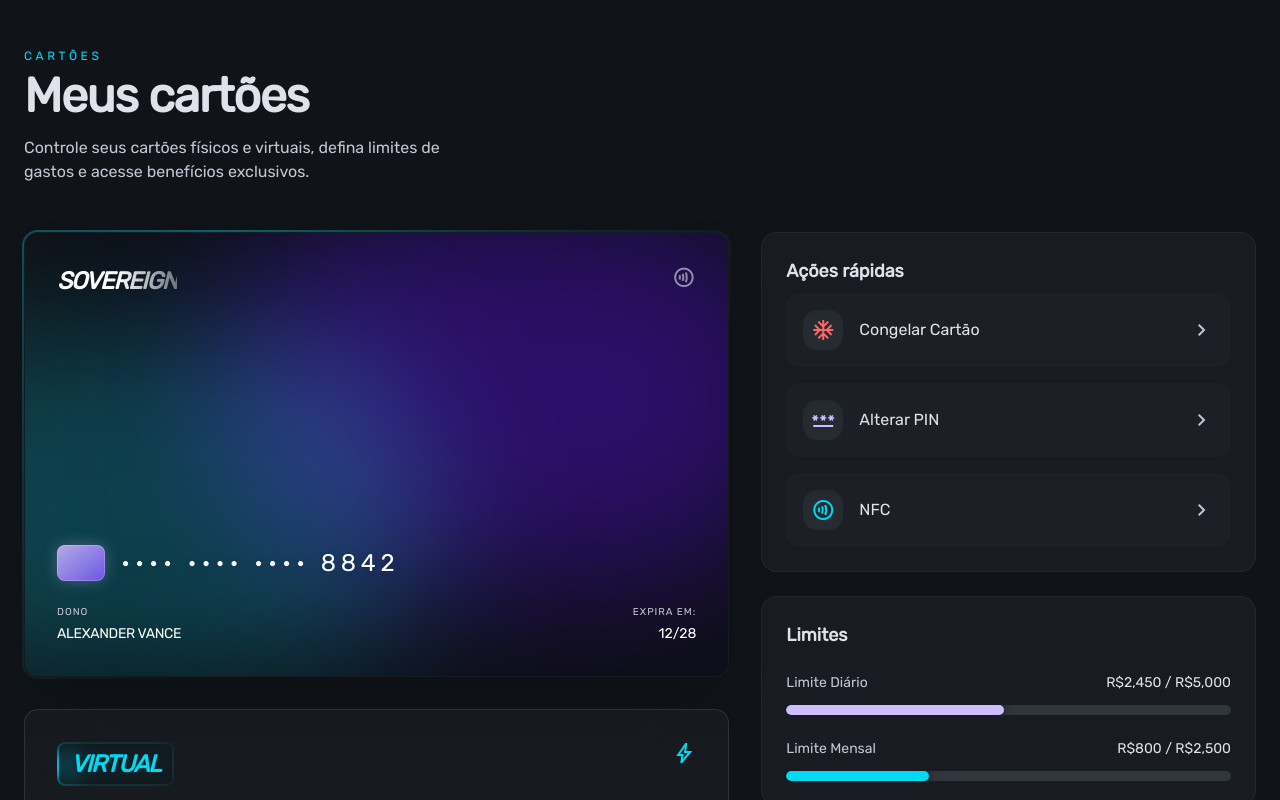
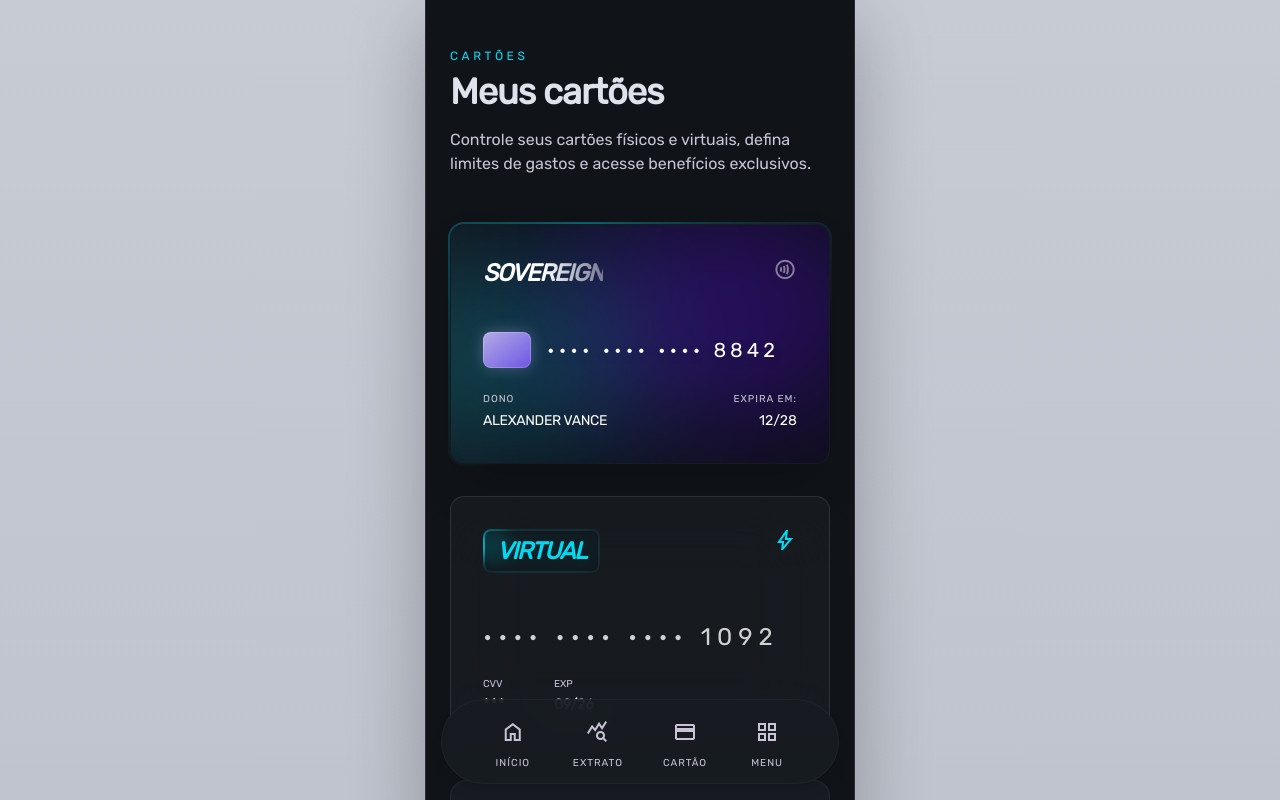
Before and after one commit to yDiony/WalletApp, a Next.js app: page /cards in a window 1280 px wide. Shown: the top 800 px of the page. Built offline with nearby package versions, Linux system fonts and the light colour scheme.

Commit message:
feat: improved the view by changing to only mobile even in desktop

```diff
--- a/src/app/(private)/cards/page.tsx
+++ b/src/app/(private)/cards/page.tsx
@@ -9,7 +9,7 @@ const Icon = ({ name, className = "" }: { name: string; className?: string }) =>
 
 export default function CardsPage() {
   return (
-    <div className="min-h-screen bg-[#101419] text-[#e0e2eb] px-6 pt-12 pb-32 max-w-7xl mx-auto overflow-hidden">
+    <div className="min-h-screen bg-[#101419] text-[#e0e2eb] px-6 pt-12 pb-32 overflow-hidden">
 
       <motion.section
         initial={{ opacity: 0, x: -20 }}
@@ -19,7 +19,7 @@ export default function CardsPage() {
         <span className="text-xs uppercase tracking-[0.3em] text-[#00daf3] mb-2 block">
           Cartões
         </span>
-        <h2 className="text-4xl lg:text-5xl font-extrabold tracking-tight mb-4">
+        <h2 className="text-4xl font-extrabold tracking-tight mb-4">
           Meus cartões
         </h2>
         <p className="text-[#c9c4d5] max-w-md">
@@ -27,10 +27,10 @@ export default function CardsPage() {
         </p>
       </motion.section>
 
-      <div className="grid grid-cols-1 lg:grid-cols-12 gap-8">
+      <div className="grid grid-cols-1 gap-8">
 
 
-        <div className="lg:col-span-7 space-y-8">
+        <div className="space-y-8">
 
 
           <motion.div
@@ -99,7 +99,7 @@ export default function CardsPage() {
                   <div className="relative w-12 h-9 bg-gradient-to-br from-[#cdbdff] to-[#7b5cff] rounded-md shadow-[0_0_15px_rgba(205,189,255,0.3)]">
                     <div className="absolute inset-0 bg-black/10 rounded-md border border-white/20" />
                   </div>
-                  <div className="text-xl lg:text-2xl tracking-[0.2em] text-white font-mono drop-shadow-lg">
+                  <div className="text-xl tracking-[0.2em] text-white font-mono drop-shadow-lg">
                     •••• •••• •••• 8842
                   </div>
                 </div>
@@ -186,7 +186,7 @@ export default function CardsPage() {
           initial={{ opacity: 0, x: 20 }}
           animate={{ opacity: 1, x: 0 }}
           transition={{ delay: 0.3 }}
-          className="lg:col-span-5 space-y-6"
+          className="space-y-6"
         >
 
           <div className="bg-[#181c22] rounded-2xl p-6 border border-white/5 space-y-4">
--- a/src/app/(private)/history/page.tsx
+++ b/src/app/(private)/history/page.tsx
@@ -26,7 +26,7 @@ export default function ExtratoPage() {
     <div className="min-h-screen bg-[#101419] text-[#e0e2eb] pb-32">
 
       {/* HEADER SIMPLIFICADO */}
-      <header className="fixed top-0 w-full z-50 backdrop-blur-md bg-[#101419]/80 border-b border-[#474553]/20">
+      <header className="fixed top-0 left-1/2 z-50 w-full max-w-[430px] -translate-x-1/2 backdrop-blur-md bg-[#101419]/80 border-b border-[#474553]/20">
         <div className="flex items-center justify-between px-6 py-4">
 
           <div className="flex items-center gap-3">
--- a/src/app/(private)/page.tsx
+++ b/src/app/(private)/page.tsx
@@ -17,11 +17,10 @@ const Icon = ({
 }) => <span className={`material-symbols-outlined ${className}`}>{name}</span>;
 
 export default function HomePage() {
-  const pathname = usePathname();
   return (
     <div className="min-h-screen bg-[#101419] text-[#e0e2eb]">
-      <header className="fixed top-0 w-full z-50 backdrop-blur-md bg-[#101419]/80 border-b border-[#474553]/20">
-        <div className="max-w-7xl mx-auto px-6 py-4 flex items-center justify-between">
+      <header className="fixed top-0 left-1/2 z-50 w-full max-w-[430px] -translate-x-1/2 backdrop-blur-md bg-[#101419]/80 border-b border-[#474553]/20">
+        <div className="px-6 py-4 flex items-center justify-between">
           <div className="flex items-center gap-3">
             <div className="w-10 h-10 rounded-full overflow-hidden border border-[#474553]/30">
               <Image
@@ -38,7 +37,7 @@ export default function HomePage() {
           </div>
 
           <div className="flex items-center gap-4">
-            <nav className="hidden md:flex bg-[#181c22] p-1 rounded-full">
+            <nav className="hidden bg-[#181c22] p-1 rounded-full">
               {["Início", "Extrato", "Cartões", "Investir"].map((item, i) => (
                 <button
                   key={item}
@@ -62,7 +61,7 @@ export default function HomePage() {
         </div>
       </header>
 
-      <main className="pt-24 pb-32 px-6 max-w-7xl mx-auto space-y-8">
+      <main className="pt-24 pb-32 px-6 space-y-8">
         <section>
           <p className="text-xs uppercase tracking-widest text-[#c9c4d5]">
             Saldo Disponível
@@ -82,7 +81,7 @@ export default function HomePage() {
           </div>
         </section>
 
-        <section className="grid grid-cols-1 md:grid-cols-2 gap-4">
+        <section className="grid grid-cols-1 gap-4">
           <motion.div
             whileHover={{ scale: 1.02 }}
             className="bg-[#181c22] p-6 rounded-xl border border-[#474553]/20"
--- a/src/app/globals.css
+++ b/src/app/globals.css
@@ -12,6 +12,11 @@
 
 html {
   font-family: 'rubikRegular', sans-serif;
+}
+
+html,
+body {
+  min-height: 100%;
 }
 
 .material-symbols-outlined {
@@ -148,6 +153,33 @@ html {
     @apply border-border outline-ring/50;
   }
   body {
-    @apply bg-background text-foreground;
+    @apply text-foreground;
+    background:
+      linear-gradient(180deg, #c7cbd4 0%, #b7bcc7 100%);
+    display: flex;
+    justify-content: center;
   }
 }
+
+.app-shell {
+  width: min(100vw, 430px);
+  min-height: 100dvh;
+  position: relative;
+  background: #101419;
+  color: #e0e2eb;
+  overflow-x: hidden;
+  border-left: 1px solid rgba(71, 69, 83, 0.45);
+  border-right: 1px solid rgba(71, 69, 83, 0.45);
+  box-shadow:
+    0 0 0 1px rgba(255, 255, 255, 0.03),
+    0 22px 70px rgba(16, 20, 25, 0.28);
+}
+
+@media (max-width: 430px) {
+  .app-shell {
+    width: 100%;
+    border-left: 0;
+    border-right: 0;
+    box-shadow: none;
+  }
+}
--- a/src/app/layout.tsx
+++ b/src/app/layout.tsx
@@ -34,9 +34,10 @@ export default function RootLayout({
       <body
         className={`${geistSans.variable} ${geistMono.variable} antialiased`}
       >
-        {children}
-        {/* NAV */}
-        <BottomNav />
+        <div className="app-shell">
+          {children}
+          <BottomNav />
+        </div>
       </body>
     </html>
   );
--- a/src/components/layout/BottomNav.tsx
+++ b/src/components/layout/BottomNav.tsx
@@ -17,8 +17,8 @@ export default function BottomNav() {
   ];
 
   return (
-    <nav className="fixed bottom-4 left-1/2 -translate-x-1/2 z-50 md:hidden">
-      <div className="flex items-center gap-10 px-8 py-3 rounded-full bg-[#181c22]/90 backdrop-blur-xl border border-[#474553]/20 shadow-lg">
+    <nav className="fixed bottom-4 left-1/2 z-50 w-[calc(100vw-2rem)] max-w-[398px] -translate-x-1/2">
+      <div className="flex items-center justify-center gap-10 rounded-full bg-[#181c22]/90 px-8 py-3 backdrop-blur-xl border border-[#474553]/20 shadow-lg">
 
         {/* Renderiza os primeiros dois itens: Início e Extrato */}
         {items.slice(0, 2).map((item) => {
```
